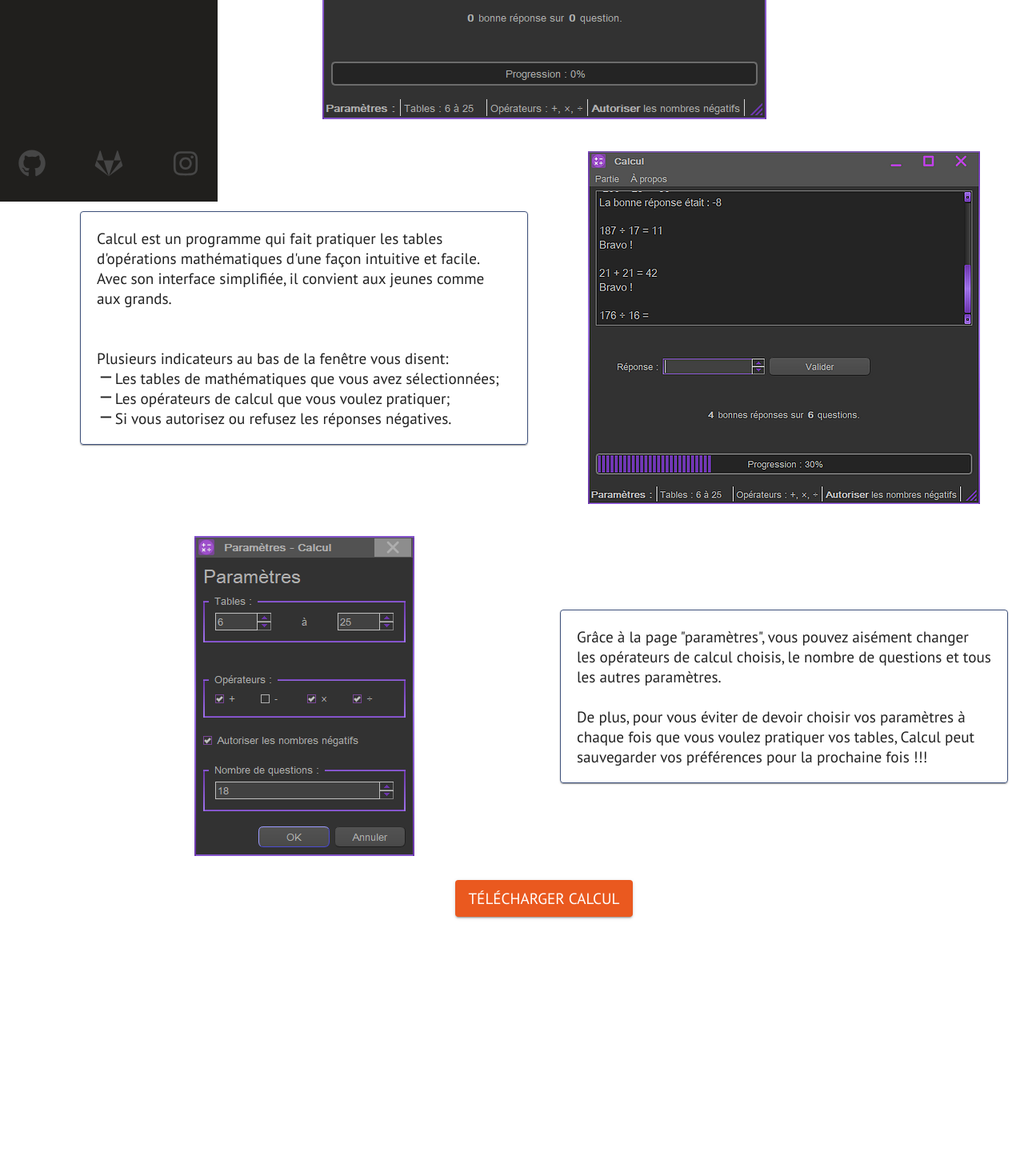
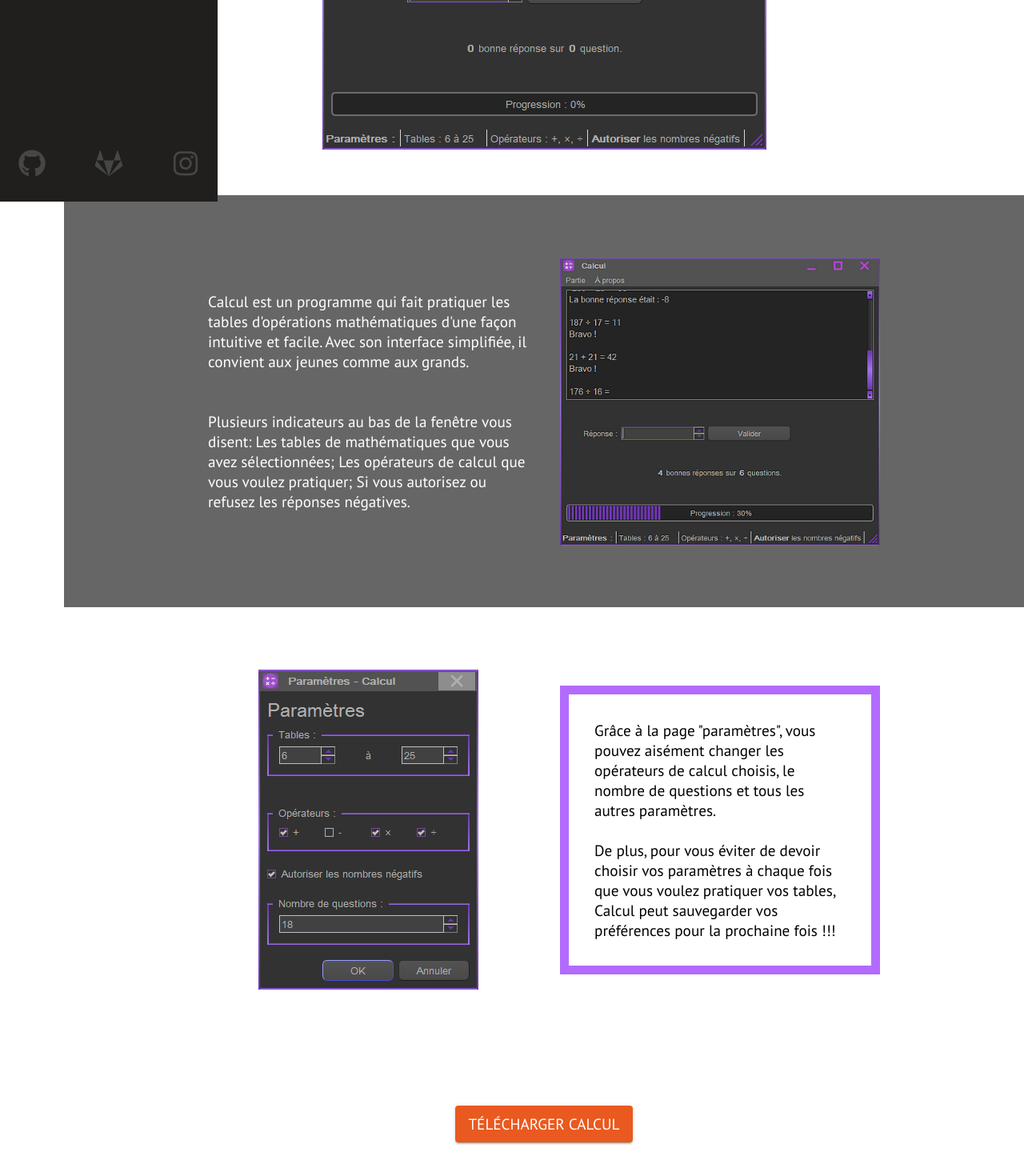
Before and after one commit to Guibi1/achive_2022_guibi.ca, a React (Create React App) app: page /calcul in a window 1280 px wide. Shown: the part 548-2018 px from the top of the page at 80% size. Before the commit the page ends 1704 px from the top, so only its background shows below. Built offline with nearby package versions, Linux system fonts and the light colour scheme.

Commit message:
Refactored Calcul to new style.

```diff
--- a/src/components/Calcul/Calcul.jsx
+++ b/src/components/Calcul/Calcul.jsx
@@ -1,11 +1,8 @@
 import React, { Component } from 'react'
 import { Helmet } from 'react-helmet'
 import { saveAs } from 'file-saver'
-import Box from '@material-ui/core/Box'
 import Grid from '@material-ui/core/Grid'
-import Paper from '@material-ui/core/Paper'
 import Button from '@material-ui/core/Button'
-import LineList from '@material-ui/icons/RemoveSharp';
 
 import ImageNormal from './Calcul.webp'
 import ImageExemple from './ExempleCalcul.webp'
@@ -29,52 +26,44 @@ class Calcul extends Component
                     <h2>Découvrez une nouvelle façon de pratiquer ses tables</h2>
                 </div>
 
+                <div className="section">
+                    <img src={ImageNormal} className="skeleton" alt="L'interface de calcul"/>
+                </div>
+
+                <div className="section gray">
                     <Grid container>
-                    <Grid item xs={12} style={{ margin: "auto", padding: "20px", textAlign: "left"}}>
-                        <img src={ImageNormal} className="image skeleton" alt="L'interface de calcul"/>
-                    </Grid>
-                    <Grid item sm={12} md={6} style={{ margin: "auto", padding: "20px", textAlign: "left"}}>
-                        <Paper style={{maxWidth: "800px", margin: "auto"}}>
-                            <Box border={1.5} borderColor="secondary.main" borderRadius="borderRadius" style={{padding: "15px"}}>
-                                <p>
+                        <Grid item xs={12} sm={6} style={{ margin: "auto", padding: "20px", textAlign: "left"}}>
                             Calcul est un programme qui fait pratiquer les tables d'opérations mathématiques d'une façon intuitive et facile. Avec son interface simplifiée, il convient aux jeunes comme aux grands.
                             <br/><br/><br/>
                             Plusieurs indicateurs au bas de la fenêtre vous disent:
-                                        <span style={{display: 'flex'}}>
-                                            <LineList fontSize="small"/>
-                                            <span>Les tables de mathématiques que vous avez sélectionnées;</span>
-                                        </span>
-                                        <span style={{display: 'flex'}}>
-                                            <LineList fontSize="small"/>
-                                            <span>Les opérateurs de calcul que vous voulez pratiquer;</span>
-                                        </span>
-                                        <span style={{display: 'flex'}}>
-                                            <LineList fontSize="small"/>
-                                            <span>Si vous autorisez ou refusez les réponses négatives.</span>
-                                        </span>
-                                </p>
-                            </Box>
-                        </Paper>
-                    </Grid>
-                    <Grid item xs={12} md={6} style={{ margin: "auto", padding: "20px", textAlign: "left"}}>
-                        <img src={ImageExemple} className="image skeleton" alt=""/>
+                            Les tables de mathématiques que vous avez sélectionnées;
+                            Les opérateurs de calcul que vous voulez pratiquer;
+                            Si vous autorisez ou refusez les réponses négatives.
                         </Grid>
                         <Grid item xs={12} sm={6} style={{ margin: "auto", padding: "20px", textAlign: "left"}}>
-                        <img src={ImageParametres} className="image skeleton" alt=""/>
+                            <img src={ImageExemple} className="skeleton" alt=""/>
+                        </Grid>
+                    </Grid>
+                </div>
+
+                <div className="section">
+                    <Grid container>
+                        <Grid item xs={12} sm={6} style={{ margin: "auto", padding: "20px", textAlign: "left"}}>
+                            <img src={ImageParametres} className="skeleton" alt=""/>
                         </Grid>
                         <Grid item xs={12} sm={6} style={{ margin: "auto", padding: "20px", textAlign: "left"}}>
-                        <Paper style={{maxWidth: "800px", margin: "auto"}}>
-                            <Box border={1.5} borderColor="secondary.main" borderRadius="borderRadius" style={{padding: "15px"}}>
-                                <p>
+                            <div className="purple-border">
                                 Grâce à la page "paramètres", vous pouvez aisément changer les opérateurs de calcul choisis, le nombre de questions et tous les autres paramètres.
                                 <br/><br/>
                                 De plus, pour vous éviter de devoir choisir vos paramètres à chaque fois que vous voulez pratiquer vos tables, Calcul peut sauvegarder vos préférences pour la prochaine fois !!!
-                                </p>
-                            </Box>
-                        </Paper>
+                            </div>
                         </Grid>
                     </Grid>
+                </div>
+
+                <div className="section">
                     <Button color="primary" variant="contained" onClick={() => this.handleDownload()} style={{margin: "10px"}}>Télécharger Calcul</Button>
+                </div>
             </div>
         )
     }
```
Lines whose indentation alone changed are shown as unchanged.
